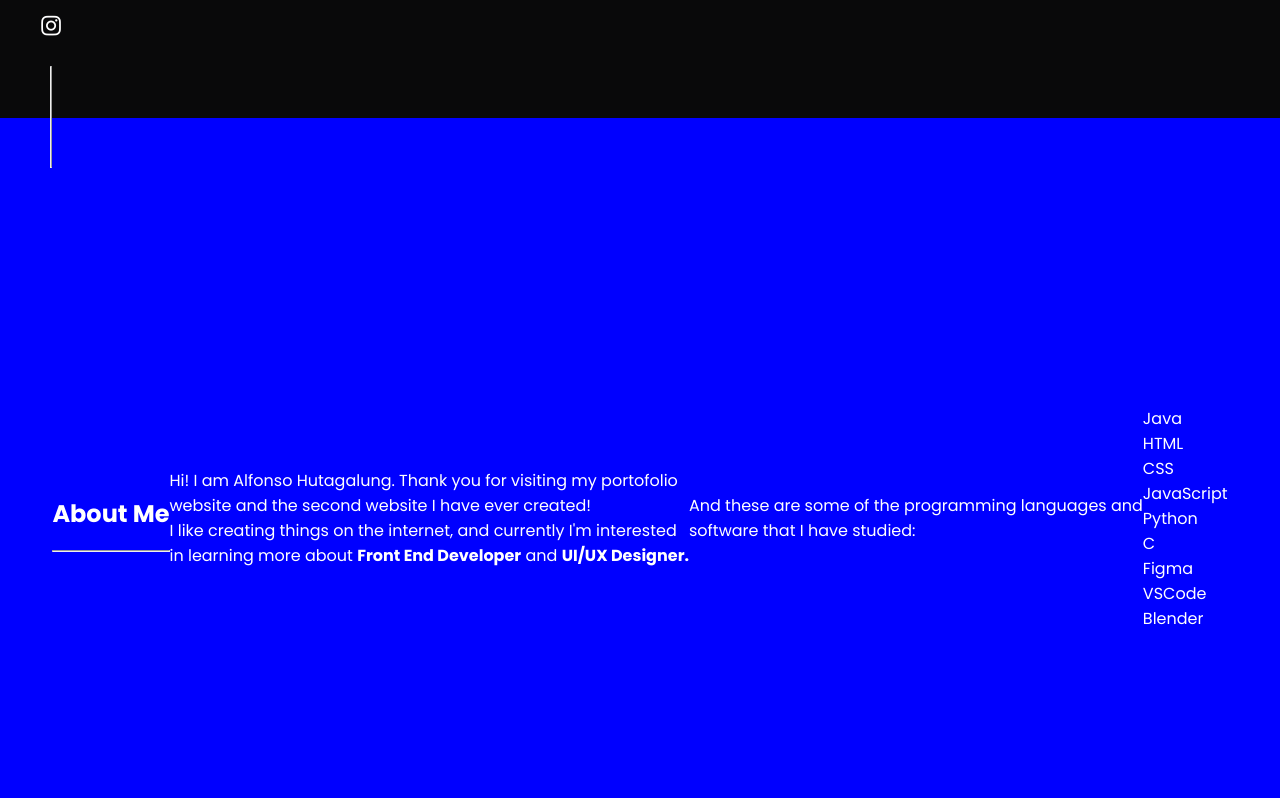
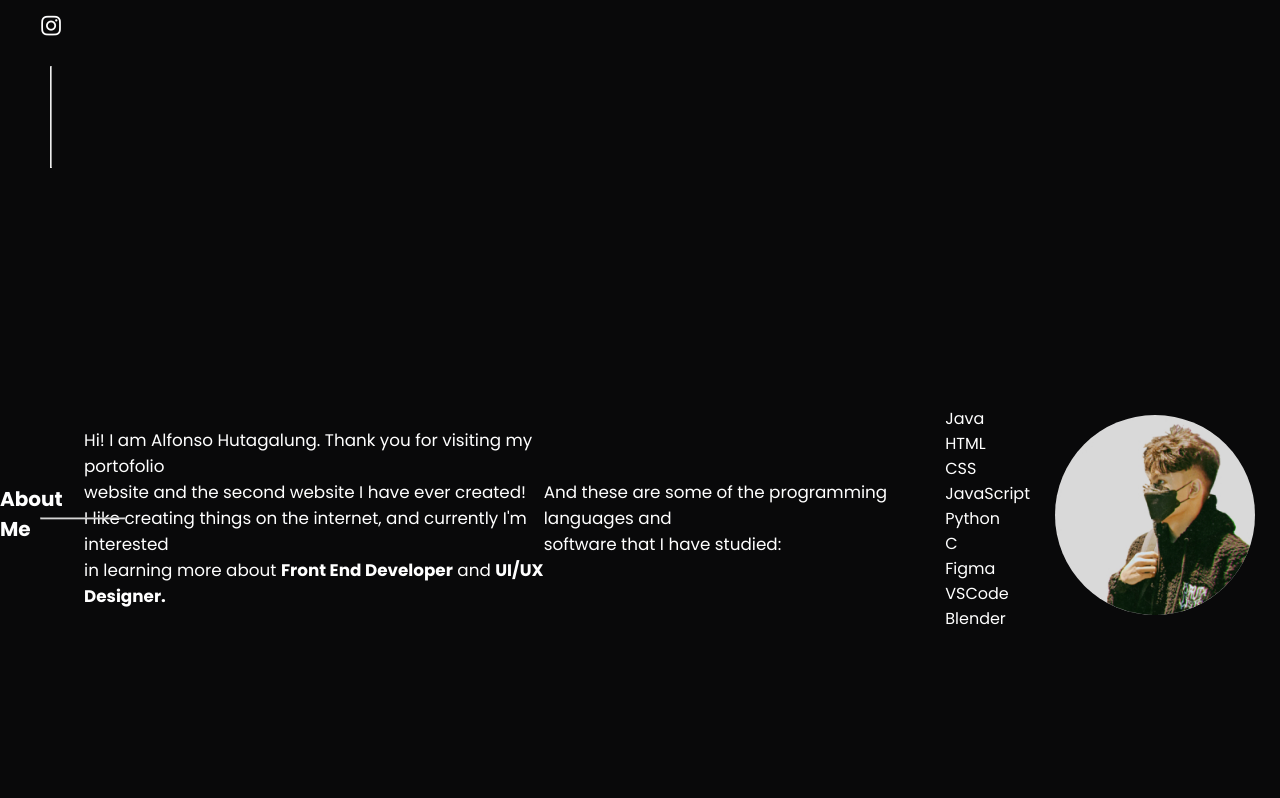
Before and after one commit to aexhtz/Project-Website-Portofolio-Responsif, a plain HTML site: page index.html in a window 1280 px wide. Shown: the part 682-1480 px from the top of the page. Drawn offline with Linux system fonts and the light colour scheme.

Commit message:
new file:   gambar/foto aboutme.jpg 	modified:   index.html 	modified:   style.css 	modified:   testing.css

```diff
--- a/index.html
+++ b/index.html
@@ -93,7 +93,7 @@
             </div>
             <aside class="aboutme-aside">
                 <div class="aboutme-gambar">
-                    <img src="" class="aboutme-gambarutama">
+                    <img src="gambar/foto aboutme.jpg" class="aboutme-gambarutama">
                 </div>
             </aside>
         </div>
--- a/style.css
+++ b/style.css
@@ -147,8 +147,45 @@ ul {
 }
 
 .aboutme-section {
-    background-color: blue;
     height: 100vh;
+}
+
+.aboutme-text-header {
+    top: 10vh;
+    display: flex;
+    flex-direction: row;
+}
+
+.aboutme-text-garis {
+    rotate: 90deg;
+}
+
+.aboutme-text-inti {
+    font-size: 2.5vh;
+    margin-bottom: 3vh;
+}
+
+.aboutme-text-deskripsi-satu {
+    font-size: 2.1vh;
+}
+
+.aboutme-text-deskripsi-dua {
+    font-size: 2.1vh;
+}
+
+.aboutme-text-deskripsi-bawah {
+    display: flex;
+    left: 0;
+    bottom: 0;
+}
+
+.aboutme-list-programming {
+    font-size: 2vh;
+}
+
+.aboutme-gambarutama {
+    border-radius: 50%;
+    scale: 80%;
 }
 
 /* PORTOFOLIO */
--- a/testing.css
+++ b/testing.css
@@ -94,6 +94,10 @@ body {
     filter: invert(1); /* Membuat ikon menjadi putih */
 }
 
+.aboutme-gambar {
+    border-radius: 50%;
+}
+
 /* Media Queries untuk Responsif */
 @media (max-width: 768px) {
     .main-content {
```
Also changed, not shown: gambar/foto aboutme.jpg (added).
